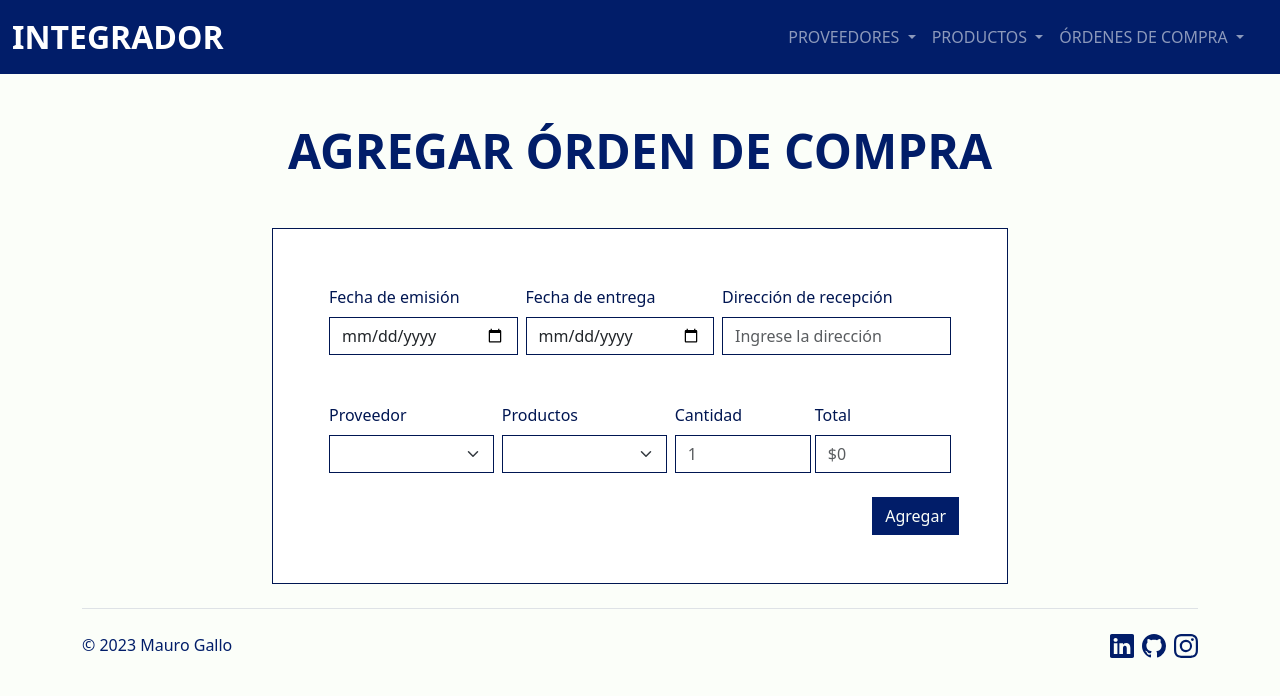
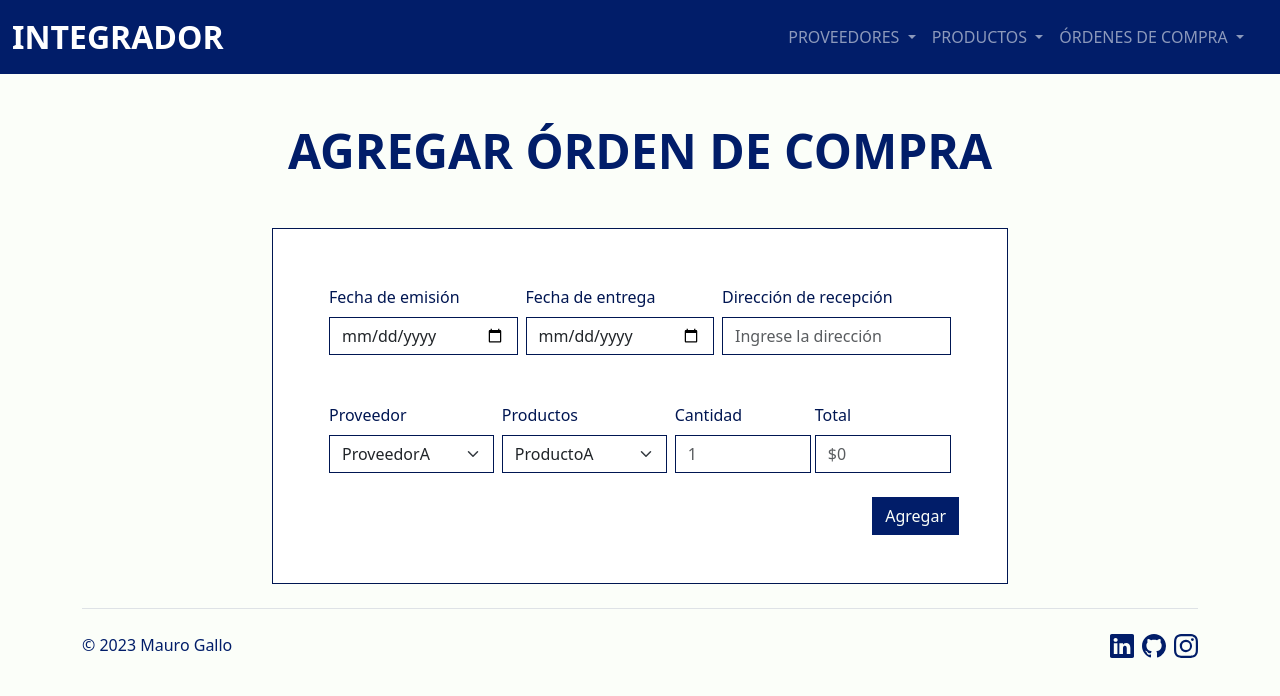
Before and after one commit to maugallo/Bootcamp-ASJ-Integrador, an Angular app in the folder integrador-angular/: page /orders/form-order in a window 1280 px wide. Shown: the top 696 px of the page. Built offline with nearby package versions, Linux system fonts and the light colour scheme.

Commit message:
Funcionalidad de agregar y eliminar ordenes

```diff
--- a/integrador-angular/src/app/components/main/ordenes/form-orden/form-orden.component.ts
+++ b/integrador-angular/src/app/components/main/ordenes/form-orden/form-orden.component.ts
@@ -16,8 +16,8 @@ export class FormOrdenComponent {
   txtFechaEmision!: Date;
   txtFechaEntrega!: Date;
   txtDireccion!: string;
-  txtProveedor!: string;
-  txtProducto!: string;
+  txtProveedor: string = "proveedorA";
+  txtProducto: string = "productoA";
   txtCantidad!: number;
   txtTotal!: number;
 
```
